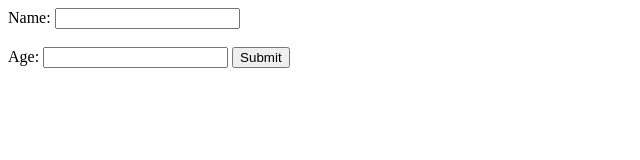
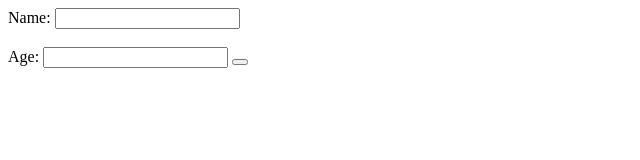
Before and after one commit to acciojob/promises-and-chains-MuneerGirnari, a website: page main.html in a window 1280 px wide. Shown: the whole page, without its empty margins (0-640 px from the left). Drawn offline with Linux system fonts and the light colour scheme.

Commit message:
modified button element

```diff
--- a/main.html
+++ b/main.html
@@ -14,7 +14,7 @@
           <label for="age">Age:</label>
           <input type="text" id="age">
 
-          <input type="submit" id="btn">
+          <button type="submit" id="btn"></button>
      </form>
 
     <script type="text/javascript" src="./script.js"></script>
```
